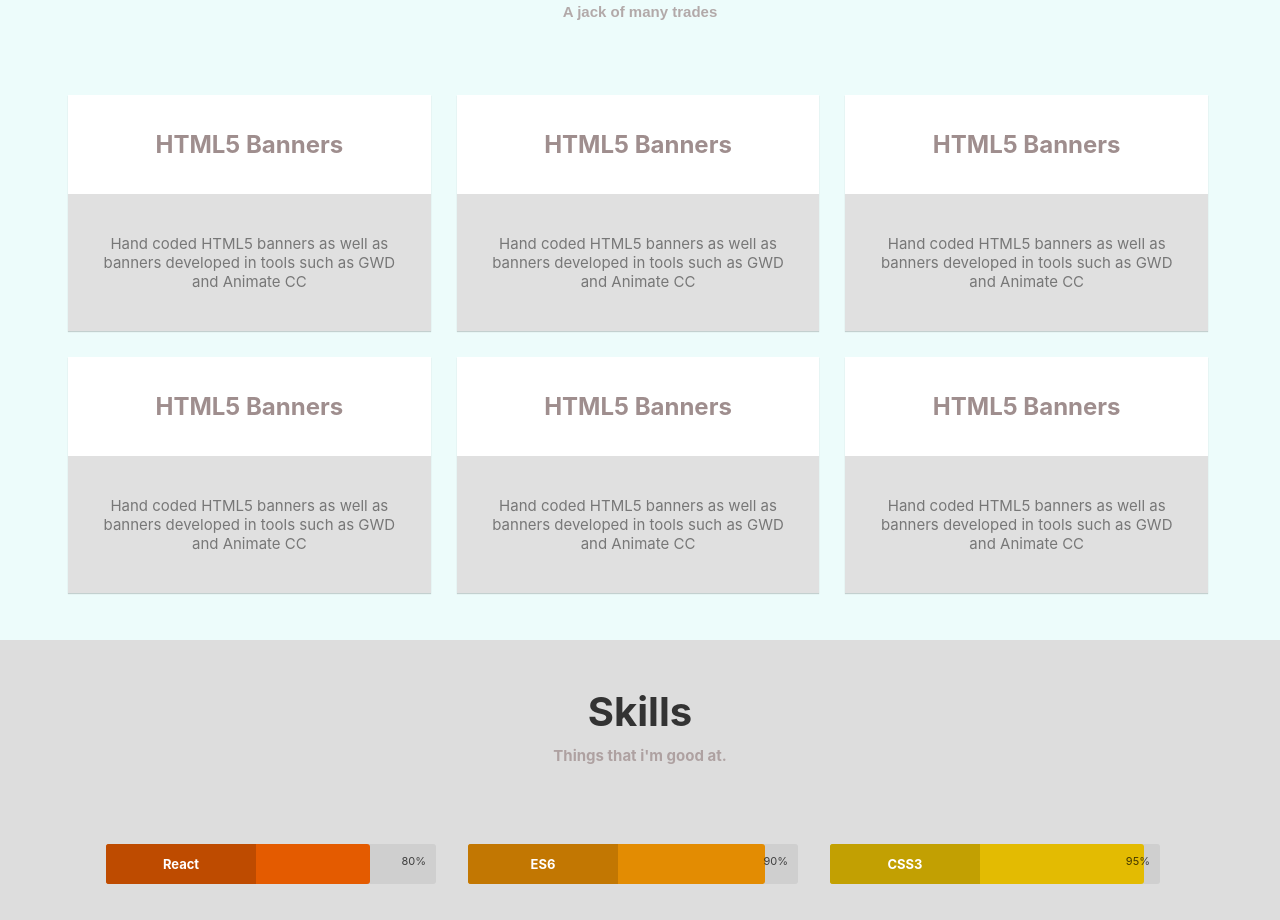
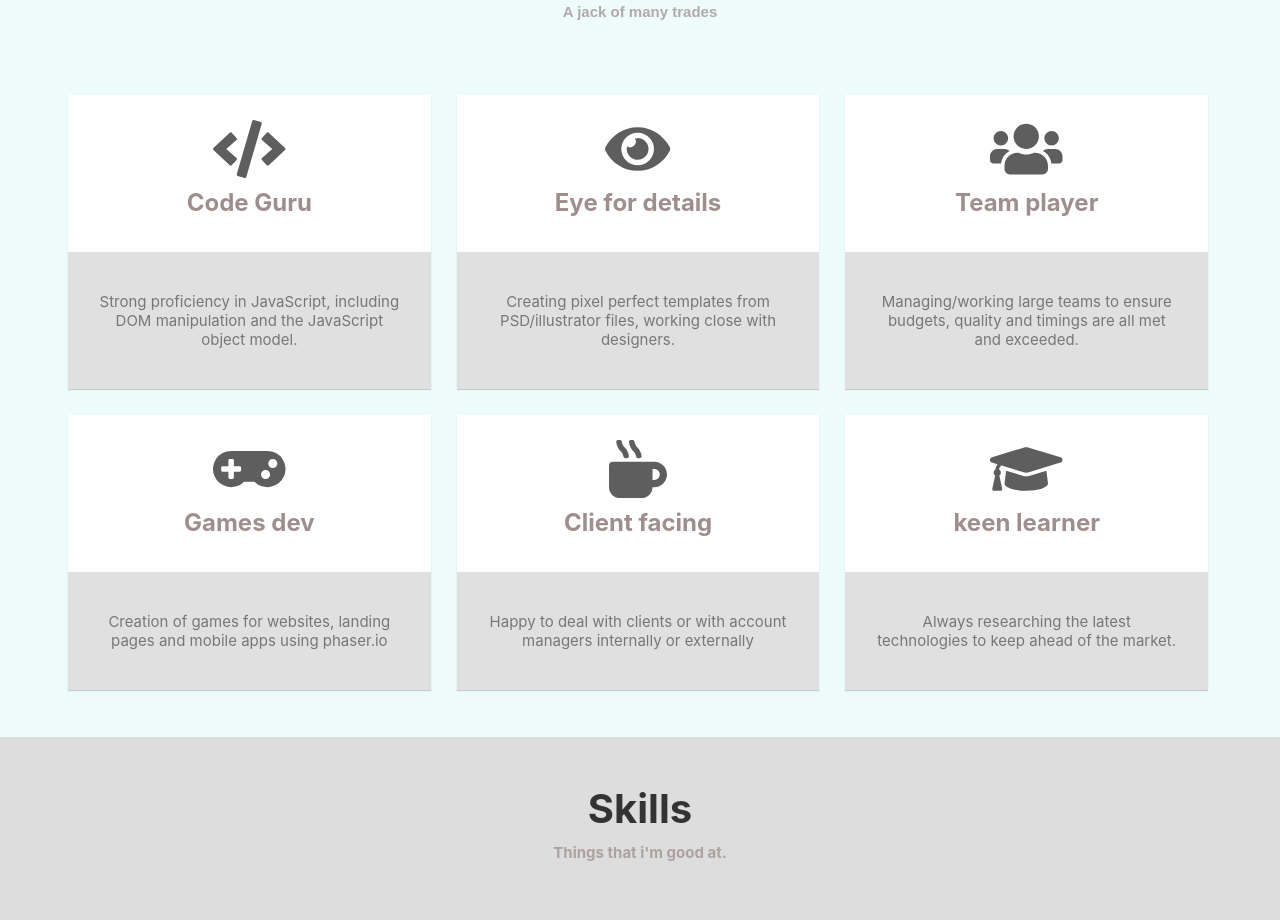
Before and after one commit to mansim123/react-website, a React app: page / in a window 1280 px wide. Shown: the part 1400-2320 px from the top of the page. Built offline with nearby package versions, Linux system fonts and the light colour scheme; what webfontloader would draw is missing.

Commit message:
added awesome fonts + scroll states

```diff
--- a/src/css/Services.css
+++ b/src/css/Services.css
@@ -106,6 +106,9 @@
     .servicesSection {
         width: 100%;
     }
+    .servicesDescription{
+        padding: 20px 5px;
+    }
 }
 
 @media only screen and (max-width: 800px) {
--- a/src/data/ServiceData.js
+++ b/src/data/ServiceData.js
@@ -1,39 +1,39 @@
 const serviceData = [
     {
         id: 1,
-        icon: "",
-        title: "HTML5 Banners",
-        text: "Hand coded HTML5 banners as well as banners developed in tools such as GWD and Animate CC"
+        icon: "code",
+        title: "Code Guru",
+        text: "Strong proficiency in JavaScript, including DOM manipulation and the JavaScript object model."
     },
     {
         id: 2,
-        icon: "",
-        title: "HTML5 Banners",
-        text: "Hand coded HTML5 banners as well as banners developed in tools such as GWD and Animate CC"
+        icon: "eye",
+        title: "Eye for details",
+        text: "Creating pixel perfect templates from PSD/illustrator files, working close with designers."
     },
     {
         id: 3,
-        icon: "",
-        title: "HTML5 Banners",
-        text: "Hand coded HTML5 banners as well as banners developed in tools such as GWD and Animate CC"
+        icon: "users",
+        title: "Team player",
+        text: "Managing/working large teams to ensure budgets, quality and timings are all met and exceeded."
     },
     {
         id: 4,
-        icon: "",
-        title: "HTML5 Banners",
-        text: "Hand coded HTML5 banners as well as banners developed in tools such as GWD and Animate CC"
+        icon: "gamepad",
+        title: "Games dev",
+        text: "Creation of games for websites, landing pages and mobile apps using phaser.io"
     },
     {
         id: 5,
-        icon: "",
-        title: "HTML5 Banners",
-        text: "Hand coded HTML5 banners as well as banners developed in tools such as GWD and Animate CC"
+        icon: "mug-hot",
+        title: "Client facing",
+        text: "Happy to deal with clients or with account managers internally or externally"
     },
     {
         id: 6,
-        icon: "",
-        title: "HTML5 Banners",
-        text: "Hand coded HTML5 banners as well as banners developed in tools such as GWD and Animate CC"
+        icon: "graduation-cap",
+        title: "keen learner",
+        text: "Always researching the latest technologies to keep ahead of the market."
     },
 
 ]
--- a/src/functions/ServicesPop.js
+++ b/src/functions/ServicesPop.js
@@ -1,4 +1,9 @@
 import React from 'react'
+import { FontAwesomeIcon } from '@fortawesome/react-fontawesome'
+import { library } from '@fortawesome/fontawesome-svg-core'
+import { faCode, faEye, faUsers, faGamepad, faMugHot, faGraduationCap } from '@fortawesome/free-solid-svg-icons'
+
+library.add(faCode, faEye, faUsers, faGamepad, faMugHot, faGraduationCap)
 
 class ServicesPop extends React.Component {
 
@@ -12,10 +17,12 @@ class ServicesPop extends React.Component {
 	}
 
 	render(){
+
 		return(
 			<div className="serviceBox">
 				<div className="servicesItem">
 					<div className="serviceIcon">
+					 <FontAwesomeIcon className="fa" icon={this.state.icon} />
 						<h3>{this.state.title}</h3>
 					</div>
 				</div>
@@ -31,3 +38,5 @@ class ServicesPop extends React.Component {
 }
 
 export default ServicesPop
+
+//<FontAwesomeIcon className="fa" icon={this.state.icon} />
--- a/src/functions/SkillsPop.js
+++ b/src/functions/SkillsPop.js
@@ -1,5 +1,7 @@
 import React from 'react'
 import {TweenMax} from "gsap/TweenMax";
+
+
 
 class SkillsPop extends React.Component {
 
@@ -17,10 +19,23 @@ class SkillsPop extends React.Component {
 	    // reference to the animation
 	    this.myTween = null;
 
+	    this.handleScroll = this.handleScroll.bind(this);
 	}
 
 	componentDidMount() {
-		this.myTween = TweenMax.to(this.percentBars, 2, {width:this.state.percent+'%',ease:"Sine.easeInOut"});
+		window.addEventListener('scroll', this.handleScroll);
+	}
+
+	componentWillUnmount() {
+		window.removeEventListener('scroll', this.handleScroll);
+	}
+
+	handleScroll (event) {
+
+	     if(window.scrollY >= 1500){
+	     	this.myTween = TweenMax.to(this.percentBars, 2, {width:this.state.percent+'%',ease:"Sine.easeInOut"});
+	     	window.removeEventListener('scroll', this.handleScroll);
+	     }
 	}
 
 	render(){
```
